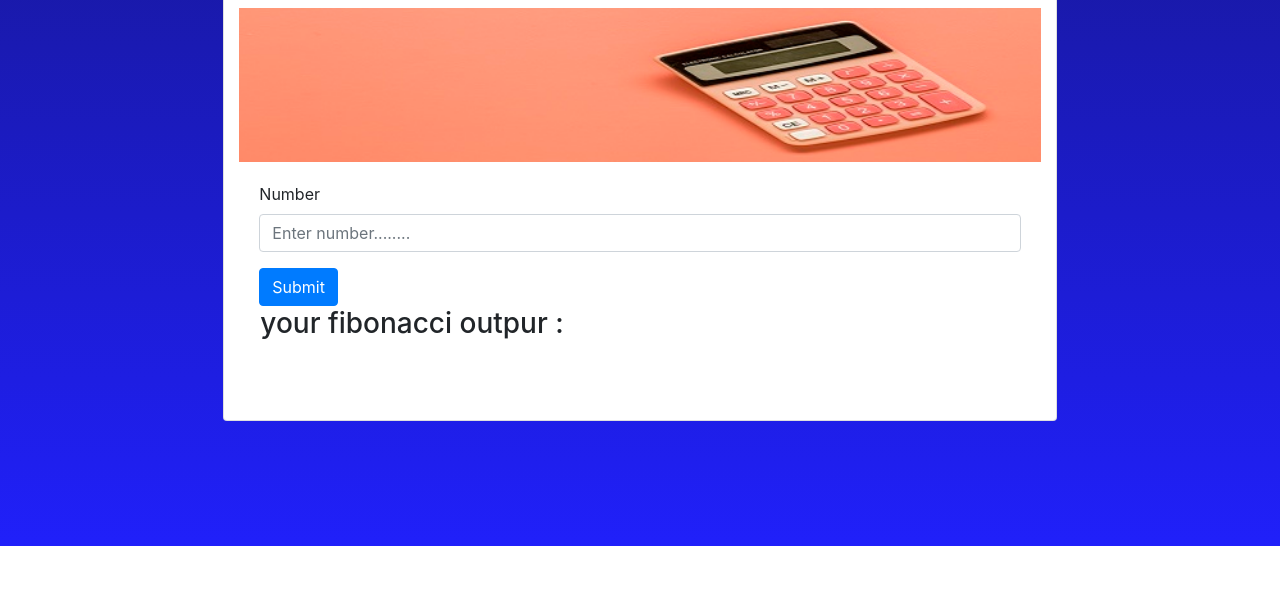
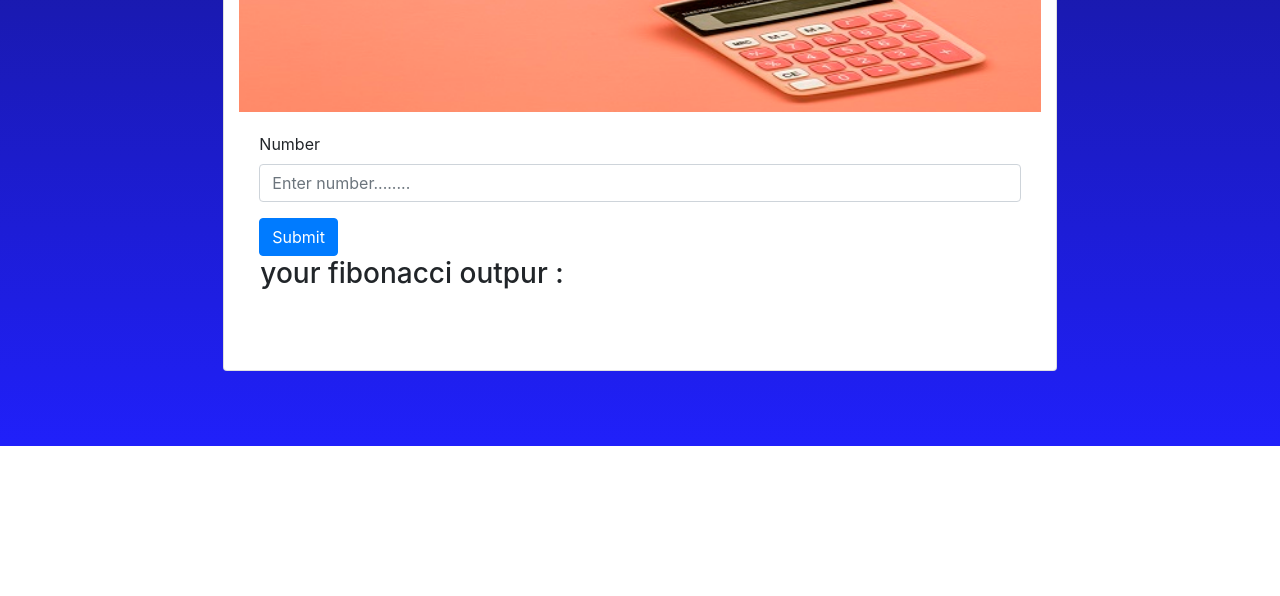
Before and after one commit to sheikhhasib/Fibonacci-calculator-js, a plain HTML site: page index.html in a window 1280 px wide. Shown: the part 204-800 px from the top of the page. Drawn offline with nearby package versions, Linux system fonts and the light colour scheme.

Commit message:
fibonassi calculator done

```diff
--- a/index.html
+++ b/index.html
@@ -14,8 +14,8 @@
         }
         .card{
             height: 500px;
-            margin-top: 10%;
-            margin-bottom: 10%;
+            margin-top: 6%;
+            margin-bottom: 6%;
         }
     </style>
     <title>fibonacci calculator</title>
```
